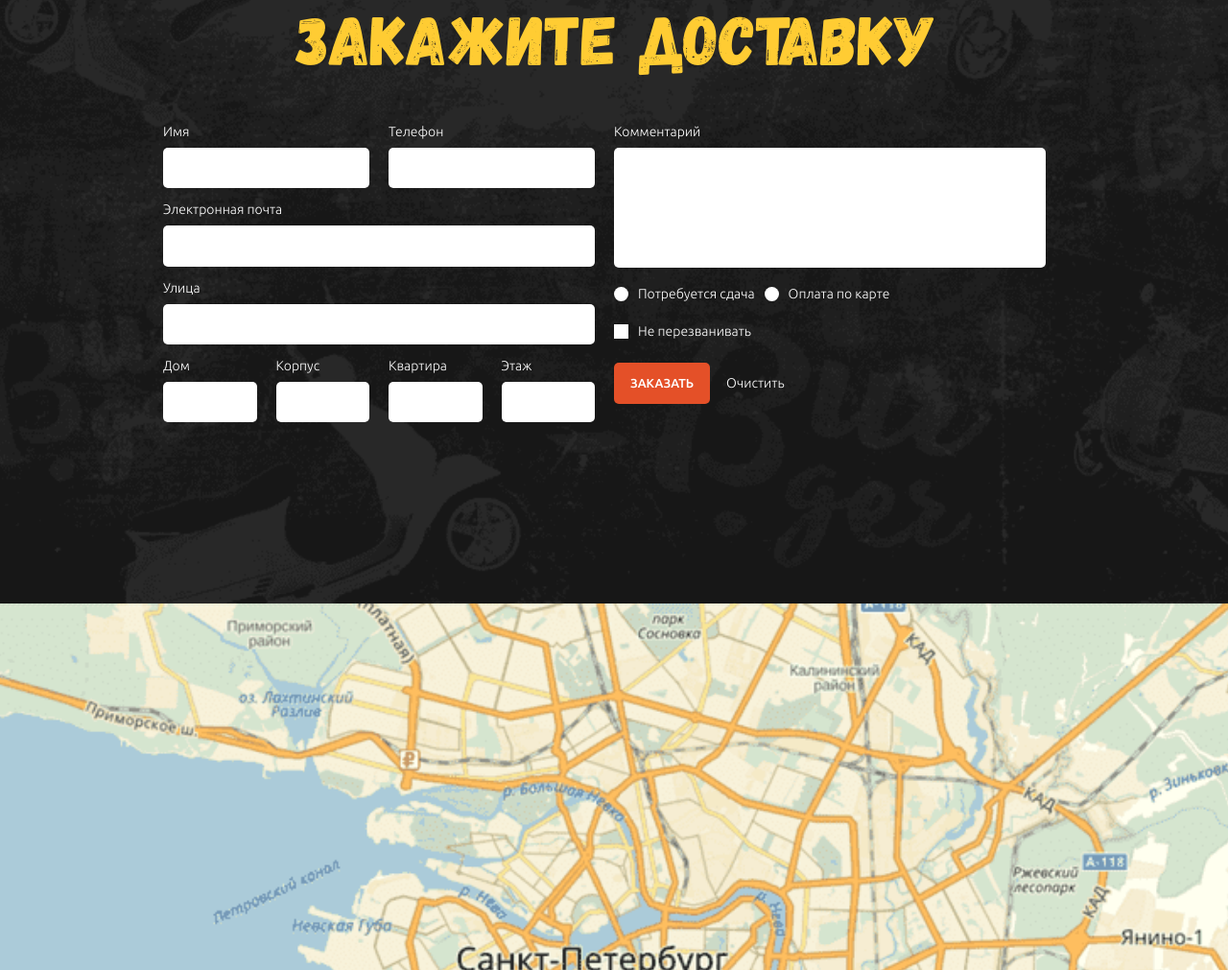
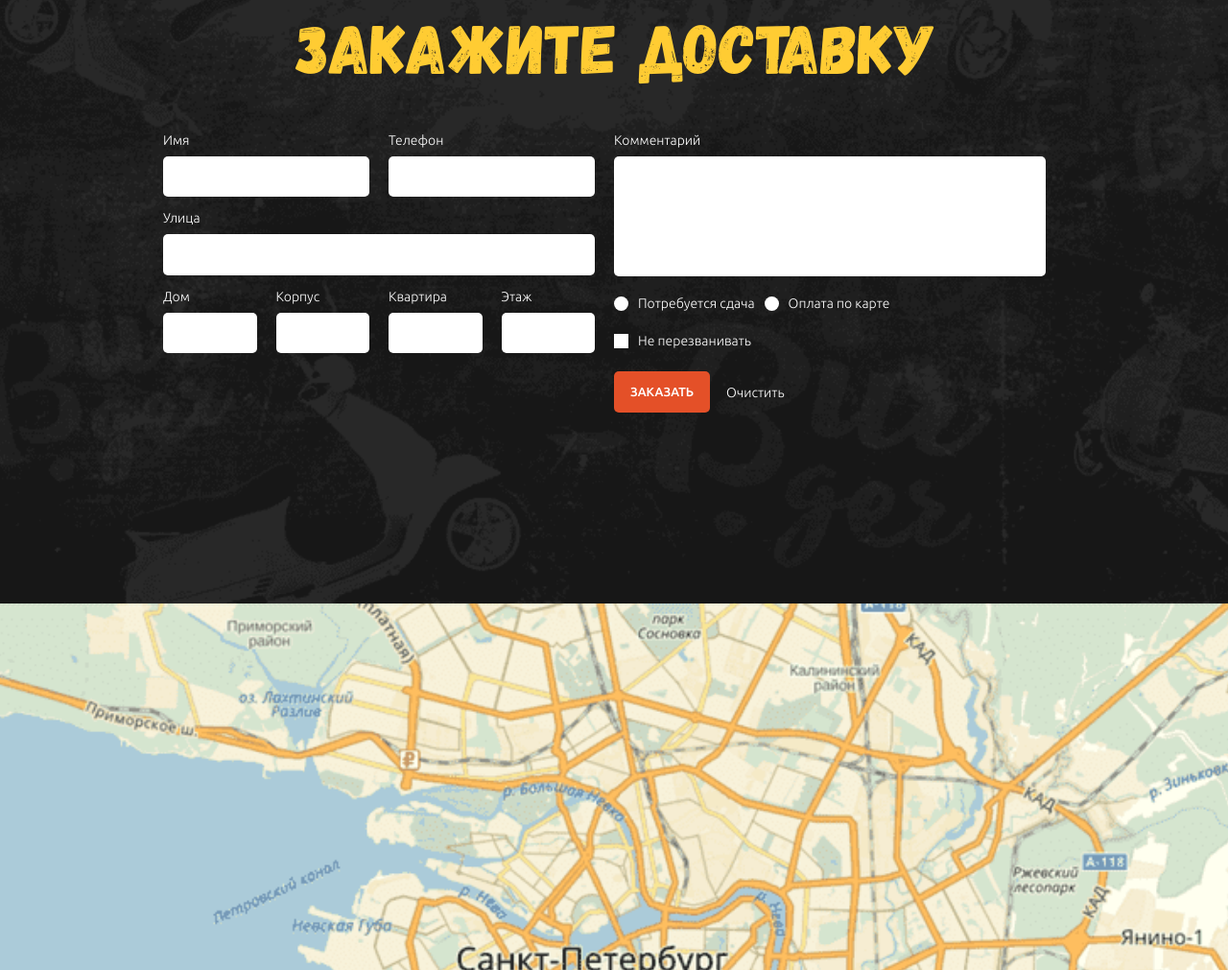
Before and after one commit to git-pots-akk/git-pots-akk.github.io, a plain HTML site: page index.html in a window 1280 px wide. Shown: the part 4971-5982 px from the top of the page at 96% size. Drawn offline with Linux system fonts and the light colour scheme.

Commit message:
first fixed overlay-order

```diff
--- a/index.html
+++ b/index.html
@@ -814,6 +814,7 @@
         <div class="container order__container">
           <h2 class="title order__title title--centered">Закажите доставку</h2>
           <form class="order-form__elem" id="order-form">
+            <input type="email" value="email@mail.com" name="to" hidden required>
             <div class="order-form">
               <div class="order-form__left">
                 <div class="order-form__row">
@@ -824,12 +825,6 @@
                   <label class="order-form__block">
                     <div class="order-form__title">Телефон</div>
                     <input type="text" class="order-form__input" name="phone" required>
-                  </label>
-                </div>
-                <div class="order-form__row">
-                  <label class="order-form__block">
-                    <div class="order-form__title">Электронная почта</div>
-                    <input type="email" class="order-form__input" name="to" required>
                   </label>
                 </div>
                 <div class="order-form__row">
```
Also changed, not shown: css/blocks/order.scss (line endings or trailing spaces).
